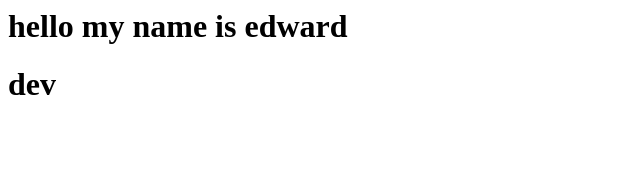
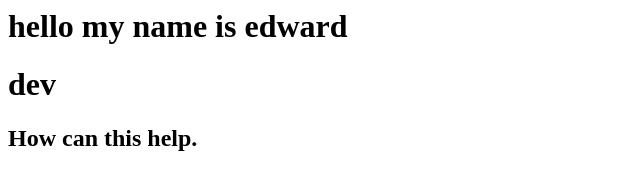
Before and after one commit to githubcratos/test, a plain HTML site: page index.html in a window 1280 px wide. Shown: the whole page, without its empty margins (0-640 px from the left). Drawn offline with Linux system fonts and the light colour scheme.

Commit message:
moving to dev

```diff
--- a/index.html
+++ b/index.html
@@ -1,2 +1,3 @@
 <h1>hello my name is edward</h1>
 <h1>dev</h1>
+<h2>How can this help.</h2>
```
